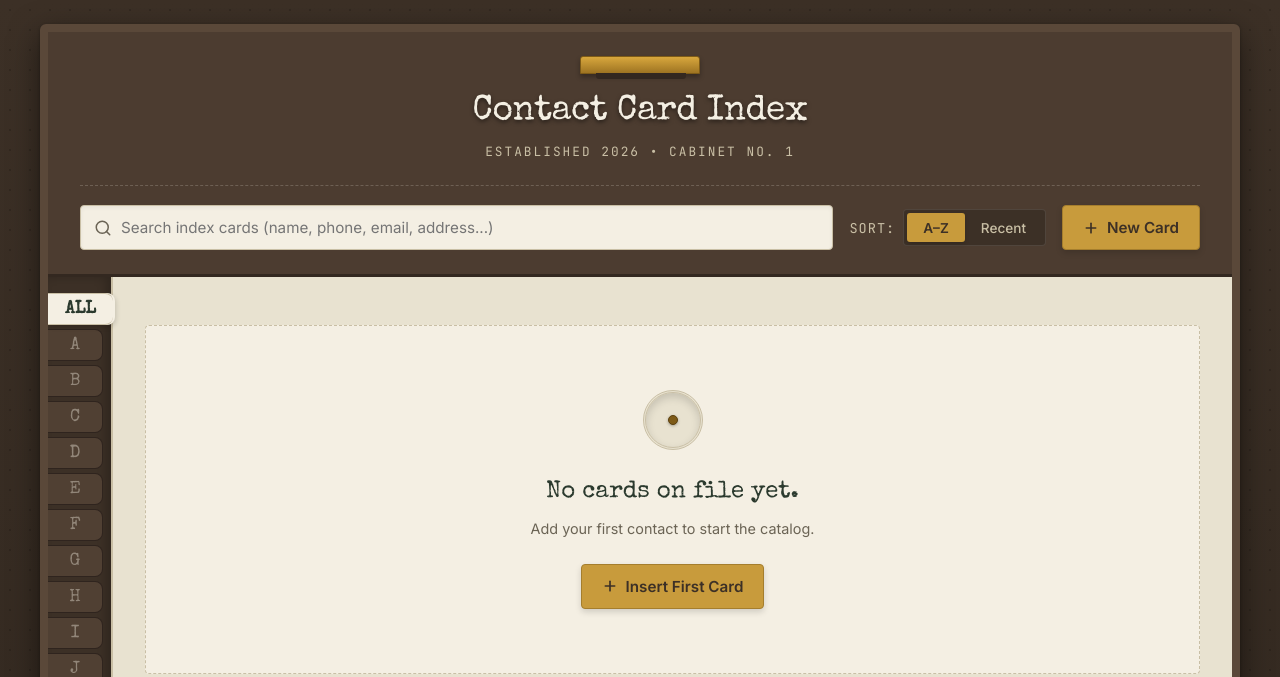
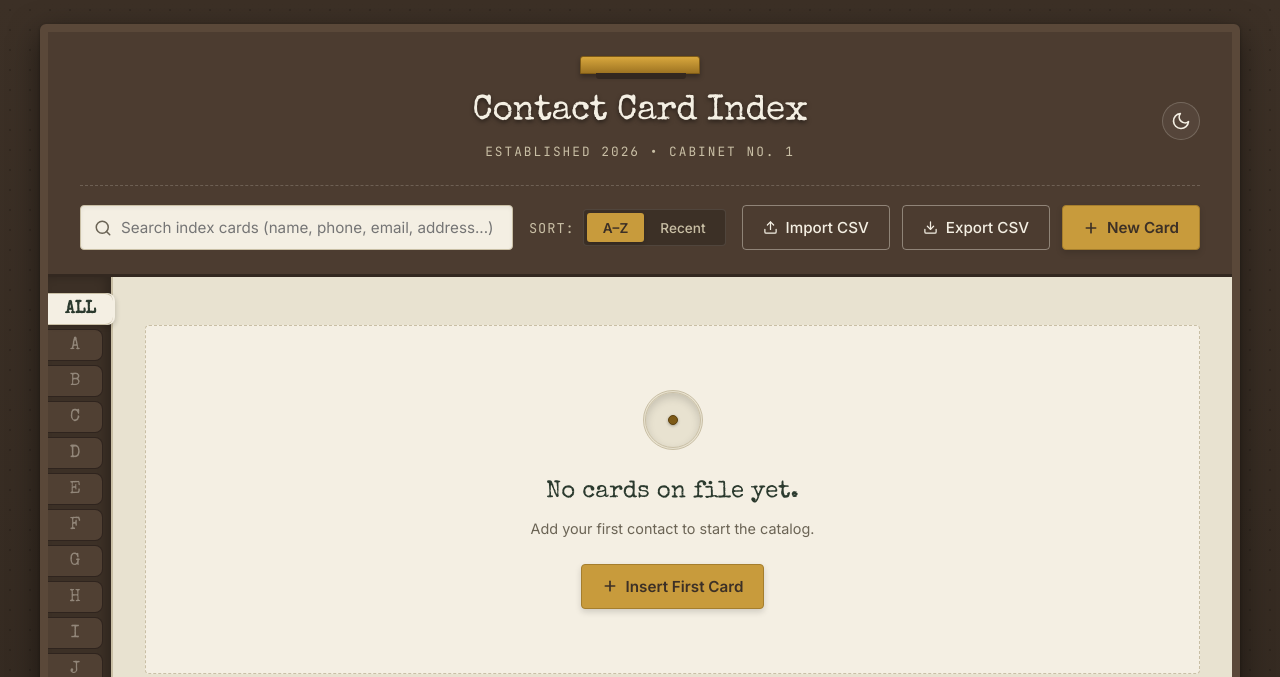
Before and after one commit to Rajiv6165/contact-book-web, a Flask app: page / in a window 1280 px wide. Shown: the top 677 px of the page. Run offline with Flask 3, Linux system fonts and the light colour scheme; data that the repository does not hold is empty.

Commit message:
Polish pass: notes field, CSV import/export, dark theme, hardening

```diff
--- a/contact_book_web/app.py
+++ b/contact_book_web/app.py
@@ -1,8 +1,10 @@
 import os
 import re
 import json
+import csv
+import io
 from datetime import datetime, timezone
-from flask import Flask, request, jsonify, render_template
+from flask import Flask, request, jsonify, render_template, make_response
 
 # SQLAlchemy database import
 from flask_sqlalchemy import SQLAlchemy
@@ -305,6 +307,141 @@ def toggle_favorite(contact_id):
 
     return jsonify(contact.to_dict())
 
+@app.route('/api/contacts/export', methods=['GET'])
+def export_contacts():
+    try:
+        contacts = Contact.query.order_by(db.func.lower(Contact.name).asc()).all()
+
+        output = io.StringIO()
+        writer = csv.writer(output)
+
+        # Write headers
+        writer.writerow(['name', 'phone', 'email', 'address', 'notes', 'favorite', 'created_at', 'updated_at'])
+
+        for c in contacts:
+            writer.writerow([
+                c.name,
+                c.phone or '',
+                c.email or '',
+                c.address or '',
+                c.notes or '',
+                'true' if c.favorite else 'false',
+                c.created_at.isoformat() if c.created_at else '',
+                c.updated_at.isoformat() if c.updated_at else ''
+            ])
+
+        response = make_response(output.getvalue())
+        response.headers["Content-Disposition"] = "attachment; filename=contacts.csv"
+        response.headers["Content-Type"] = "text/csv"
+        return response
+    except Exception as e:
+        app.logger.error(f"CSV export error: {str(e)}")
+        return jsonify({"errors": [f"Export failed: {str(e)}"]}), 500
+
+@app.route('/api/contacts/import', methods=['POST'])
+def import_contacts():
+    if 'file' not in request.files:
+        return jsonify({"errors": ["No file part in the request."]}), 400
+
+    file = request.files['file']
+    if file.filename == '':
+        return jsonify({"errors": ["No selected file."]}), 400
+
+    if not file.filename.endswith('.csv'):
+        return jsonify({"errors": ["Invalid file type. Only CSV files are allowed."]}), 400
+
+    imported_count = 0
+    skipped_count = 0
+    errors = []
+
+    try:
+        stream = io.StringIO(file.stream.read().decode("utf-8-sig"), newline=None)
+        reader = csv.reader(stream)
+
+        header = next(reader, None)
+        if not header:
+            return jsonify({"errors": ["Empty CSV file."]}), 400
+
+        header_map = {col.strip().lower(): idx for idx, col in enumerate(header)}
+
+        if 'name' not in header_map:
+            return jsonify({"errors": ["CSV file must contain a 'name' column."]}), 400
+
+        for row_idx, row in enumerate(reader, start=2):
+            if not row or all(val.strip() == '' for val in row):
+                continue
+
+            def get_val(col_name):
+                idx = header_map.get(col_name)
+                if idx is not None and idx < len(row):
+                    return row[idx].strip()
+                return ''
+
+            name = get_val('name')
+            if not name:
+                errors.append(f"Row {row_idx}: Name is required.")
+                continue
+
+            if len(name) > 120:
+                errors.append(f"Row {row_idx} ({name}): Name exceeds 120 characters.")
+                continue
+
+            existing = Contact.query.filter(db.func.lower(Contact.name) == name.lower()).first()
+            if existing:
+                skipped_count += 1
+                continue
+
+            phone = get_val('phone')
+            if phone and len(phone) > 40:
+                errors.append(f"Row {row_idx} ({name}): Phone number exceeds 40 characters.")
+                continue
+            if phone and not validate_phone(phone):
+                errors.append(f"Row {row_idx} ({name}): Phone number format is invalid.")
+                continue
+
+            email = get_val('email')
+            if email and len(email) > 160:
+                errors.append(f"Row {row_idx} ({name}): Email address exceeds 160 characters.")
+                continue
+            if email and not validate_email(email):
+                errors.append(f"Row {row_idx} ({name}): Email address format is invalid.")
+                continue
+
+            address = get_val('address')
+            if address and len(address) > 300:
+                errors.append(f"Row {row_idx} ({name}): Address exceeds 300 characters.")
+                continue
+
+            notes = get_val('notes')
+            if notes and len(notes) > 2000:
+                errors.append(f"Row {row_idx} ({name}): Notes exceed 2000 characters.")
+                continue
+
+            fav_val = get_val('favorite').lower()
+            favorite = fav_val in ['1', 'true', 'yes', 'y']
+
+            new_contact = Contact(
+                name=name,
+                phone=phone if phone else None,
+                email=email if email else None,
+                address=address if address else None,
+                notes=notes if notes else None,
+                favorite=favorite
+            )
+            db.session.add(new_contact)
+            imported_count += 1
+
+        db.session.commit()
+    except Exception as e:
+        db.session.rollback()
+        return jsonify({"errors": [f"Failed to process CSV file: {str(e)}"]}), 500
+
+    return jsonify({
+        "imported": imported_count,
+        "skipped": skipped_count,
+        "errors": errors
+    })
+
 # Serving SPA
 @app.route('/', methods=['GET'])
 def index():
--- a/contact_book_web/static/css/style.css
+++ b/contact_book_web/static/css/style.css
@@ -1237,3 +1237,144 @@ body {
         animation: none;
     }
 }
+
+/* --- Added hardended components and After Hours theme --- */
+.actions-group {
+    display: flex;
+    align-items: center;
+    gap: 0.75rem;
+}
+
+.action-btn-outline {
+    background-color: transparent;
+    color: #F4EFE3;
+    border: 1px solid rgba(244, 239, 227, 0.4);
+    padding: 0.75rem 1.25rem;
+    font-family: var(--font-body);
+    font-size: 0.95rem;
+    font-weight: 500;
+    border-radius: 4px;
+    cursor: pointer;
+    display: flex;
+    align-items: center;
+    gap: 0.5rem;
+    transition: all 0.15s ease;
+}
+
+.action-btn-outline:hover {
+    background-color: rgba(244, 239, 227, 0.15);
+    border-color: #F4EFE3;
+}
+
+.action-btn-outline:active {
+    transform: translateY(1px);
+}
+
+.theme-toggle-btn {
+    position: absolute;
+    right: 0;
+    top: 50%;
+    transform: translateY(-50%);
+    background-color: rgba(255, 255, 255, 0.05);
+    border: 1px solid rgba(244, 239, 227, 0.2);
+    border-radius: 50%;
+    width: 38px;
+    height: 38px;
+    display: flex;
+    align-items: center;
+    justify-content: center;
+    color: #F4EFE3;
+    cursor: pointer;
+    transition: all 0.15s ease;
+}
+
+.theme-toggle-btn:hover {
+    background-color: rgba(244, 239, 227, 0.15);
+    border-color: rgba(244, 239, 227, 0.5);
+    color: var(--tab-accent);
+    transform: translateY(-50%) scale(1.05);
+}
+
+/* After Hours Dark Theme Styles */
+[data-theme="dark"] {
+    --paper: #1B1511;           /* Deep dark walnut background */
+    --line: #3E3027;            /* Dark brown/border line */
+    --shadow: rgba(0, 0, 0, 0.3);
+    --shadow-deep: rgba(0, 0, 0, 0.5);
+    --tab-accent: #E0B550;      /* desaturated mustard for high contrast on dark */
+    --tab-accent-dark: #C69E42;
+}
+
+[data-theme="dark"] body {
+    background-color: #0F0B09;
+    background-image: radial-gradient(rgba(255, 255, 255, 0.02) 1px, transparent 1px),
+                      linear-gradient(to bottom, #0F0B09, #080605);
+}
+
+[data-theme="dark"] .rolodex-container {
+    border-color: #2F241F;
+    box-shadow: 0 10px 40px rgba(0, 0, 0, 0.7);
+}
+
+[data-theme="dark"] .cabinet-header {
+    background-color: #17110E;
+    border-bottom: 3px solid #0F0B09;
+}
+
+[data-theme="dark"] .alphabet-rail {
+    background-color: #110D0A;
+    border-right-color: #241D17;
+    box-shadow: inset -5px 0 10px rgba(0, 0, 0, 0.4);
+}
+
+[data-theme="dark"] .alpha-tab {
+    background-color: #201712;
+    border-color: #110D0A;
+    color: rgba(244, 239, 227, 0.25);
+}
+
+[data-theme="dark"] .alpha-tab.active-letter {
+    background-color: #4C3C30;
+    color: #F4EFE3;
+}
+
+[data-theme="dark"] .alpha-tab.active-letter:hover {
+    background-color: var(--tab-accent);
+    color: #17110E;
+}
+
+[data-theme="dark"] .alpha-tab.selected-filter {
+    background-color: var(--card); /* Remains cream index card theme */
+    color: var(--ink);
+    box-shadow: 2px 0 0 var(--card), 3px 2px 5px rgba(0, 0, 0, 0.3);
+}
+
+[data-theme="dark"] .cabinet-footer {
+    background-color: #110D0A;
+    border-top-color: #080605;
+    color: #8C7866;
+}
+
+[data-theme="dark"] .control-label {
+    color: #8C7866;
+}
+
+[data-theme="dark"] .sort-btn:not(.active) {
+    color: #A29080;
+}
+
+[data-theme="dark"] .sort-btn:not(.active):hover {
+    color: #FFF;
+}
+
+[data-theme="dark"] .modal-overlay {
+    background-color: rgba(12, 9, 7, 0.75);
+}
+
+[data-theme="dark"] .modal-card-header {
+    background-color: #17110E;
+}
+
+[data-theme="dark"] .close-modal-btn:hover {
+    color: var(--tab-accent);
+}
--- a/contact_book_web/static/js/app.js
+++ b/contact_book_web/static/js/app.js
@@ -10,7 +10,8 @@ const state = {
     sortBy: 'name',
     activeLetter: 'ALL',
     isLoading: false,
-    focusedElementBeforeModal: null
+    focusedElementBeforeModal: null,
+    theme: 'light'
 };
 
 // DOM Elements
@@ -124,6 +125,35 @@ function setupEventListeners() {
     retryBtn.addEventListener('click', () => {
         fetchContacts();
     });
+
+    // Theme toggle button
+    const themeToggleBtn = document.getElementById('theme-toggle-btn');
+    if (themeToggleBtn) {
+        // Initialize state button icon to moon (since we are in light theme and click switches to dark)
+        themeToggleBtn.innerHTML = `
+            <svg width="20" height="20" viewBox="0 0 24 24" fill="none" stroke="currentColor" stroke-width="2" stroke-linecap="round" stroke-linejoin="round"><path d="M21 12.79A9 9 0 1 1 11.21 3 7 7 0 0 0 21 12.79z"></path></svg>
+        `;
+        themeToggleBtn.setAttribute('aria-label', 'Switch to After Hours dark theme');
+        themeToggleBtn.addEventListener('click', toggleTheme);
+    }
+
+    // CSV Export button
+    const exportCsvBtn = document.getElementById('export-csv-btn');
+    if (exportCsvBtn) {
+        exportCsvBtn.addEventListener('click', () => {
+            window.location.href = '/api/contacts/export';
+        });
+    }
+
+    // CSV Import button and file input
+    const importCsvBtn = document.getElementById('import-csv-btn');
+    const importCsvFile = document.getElementById('import-csv-file');
+    if (importCsvBtn && importCsvFile) {
+        importCsvBtn.addEventListener('click', () => {
+            importCsvFile.click();
+        });
+        importCsvFile.addEventListener('change', handleImportCsv);
+    }
 }
 
 // Debounce helper
@@ -359,11 +389,17 @@ function createContactCardElement(contact) {
 
     cardTop.appendChild(detailsDiv);
 
-    // Notes
-    if (contact.notes) {
+    // Notes preview (first ~60 characters, ellipsis if longer)
+    if (contact.notes && contact.notes.trim()) {
         const notesDiv = document.createElement('div');
         notesDiv.className = 'contact-notes';
-        notesDiv.textContent = contact.notes;
+
+        const trimmed = contact.notes.trim();
+        if (trimmed.length > 60) {
+            notesDiv.textContent = trimmed.substring(0, 60) + '...';
+        } else {
+            notesDiv.textContent = trimmed;
+        }
         cardTop.appendChild(notesDiv);
     }
 
@@ -806,3 +842,68 @@ function escapeHtml(text) {
     };
     return text.replace(/[&<>"']/g, m => map[m]);
 }
+
+// Session-only theme toggle
+function toggleTheme() {
+    state.theme = (state.theme === 'light') ? 'dark' : 'light';
+    document.documentElement.setAttribute('data-theme', state.theme);
+
+    const themeBtn = document.getElementById('theme-toggle-btn');
+    if (themeBtn) {
+        if (state.theme === 'dark') {
+            themeBtn.innerHTML = `
+                <svg width="20" height="20" viewBox="0 0 24 24" fill="none" stroke="currentColor" stroke-width="2" stroke-linecap="round" stroke-linejoin="round"><circle cx="12" cy="12" r="5"></circle><line x1="12" y1="1" x2="12" y2="3"></line><line x1="12" y1="21" x2="12" y2="23"></line><line x1="4.22" y1="4.22" x2="5.64" y2="5.64"></line><line x1="18.36" y1="18.36" x2="19.78" y2="19.78"></line><line x1="1" y1="12" x2="3" y2="12"></line><line x1="21" y1="12" x2="23" y2="12"></line><line x1="4.22" y1="19.78" x2="5.64" y2="18.36"></line><line x1="18.36" y1="5.64" x2="19.78" y2="4.22"></line></svg>
+            `;
+            themeBtn.setAttribute('aria-label', 'Switch to Reading Room light theme');
+            showToast('After Hours theme active', 'success');
+        } else {
+            themeBtn.innerHTML = `
+                <svg width="20" height="20" viewBox="0 0 24 24" fill="none" stroke="currentColor" stroke-width="2" stroke-linecap="round" stroke-linejoin="round"><path d="M21 12.79A9 9 0 1 1 11.21 3 7 7 0 0 0 21 12.79z"></path></svg>
+            `;
+            themeBtn.setAttribute('aria-label', 'Switch to After Hours dark theme');
+            showToast('Reading Room theme active', 'success');
+        }
+    }
+}
+
+// CSV import execution
+async function handleImportCsv(e) {
+    const file = e.target.files[0];
+    if (!file) return;
+
+    const inputElement = e.target;
+    const formData = new FormData();
+    formData.append('file', file);
+
+    showToast('Parsing CSV upload...', 'success');
+
+    try {
+        const response = await fetch('/api/contacts/import', {
+            method: 'POST',
+            body: formData
+        });
+
+        const data = await response.json();
+        inputElement.value = '';
+
+        if (!response.ok) {
+            const errors = data.errors || ['Import processing failed.'];
+            showToast(`Import failed: ${errors.join(', ')}`, 'danger');
+            return;
+        }
+
+        const summary = `Imported ${data.imported} cards, skipped ${data.skipped} duplicates.`;
+        showToast(summary, 'success');
+
+        if (data.errors && data.errors.length > 0) {
+            showToast(`Import warnings present. Check console.`, 'danger');
+            console.warn('CSV Row Warnings:', data.errors);
+        }
+
+        fetchContacts();
+    } catch (err) {
+        console.error('Import upload error:', err);
+        inputElement.value = '';
+        showToast('Filing failed. Server error occurred.', 'danger');
+    }
+}
--- a/contact_book_web/templates/index.html
+++ b/contact_book_web/templates/index.html
@@ -22,6 +22,9 @@
                 <div class="drawer-handle"></div>
                 <h1 class="brand-title">Contact Card Index</h1>
                 <p class="brand-subtitle">Established 2026 • Cabinet No. 1</p>
+                <button type="button" id="theme-toggle-btn" class="theme-toggle-btn" aria-label="Toggle After Hours Dark Theme">
+                    <svg width="20" height="20" viewBox="0 0 24 24" fill="none" stroke="currentColor" stroke-width="2" stroke-linecap="round" stroke-linejoin="round"><path d="M21 12.79A9 9 0 1 1 11.21 3 7 7 0 0 0 21 12.79z"></path></svg>
+                </button>
             </div>
 
             <div class="controls-row">
@@ -47,11 +50,22 @@
                     </div>
                 </div>
 
-                <!-- Create Button -->
-                <button type="button" id="new-contact-btn" class="action-btn-primary">
-                    <svg width="16" height="16" viewBox="0 0 24 24" fill="none" stroke="currentColor" stroke-width="2.5" stroke-linecap="round" stroke-linejoin="round"><line x1="12" y1="5" x2="12" y2="19"></line><line x1="5" y1="12" x2="19" y2="12"></line></svg>
-                    <span>New Card</span>
-                </button>
+                <!-- Actions Group -->
+                <div class="actions-group">
+                    <input type="file" id="import-csv-file" accept=".csv" style="display: none;">
+                    <button type="button" id="import-csv-btn" class="action-btn-outline" aria-label="Import contacts from CSV">
+                        <svg width="15" height="15" viewBox="0 0 24 24" fill="none" stroke="currentColor" stroke-width="2" stroke-linecap="round" stroke-linejoin="round"><path d="M21 15v4a2 2 0 0 1-2 2H5a2 2 0 0 1-2-2v-4"></path><polyline points="17 8 12 3 7 8"></polyline><line x1="12" y1="3" x2="12" y2="15"></line></svg>
+                        <span>Import CSV</span>
+                    </button>
+                    <button type="button" id="export-csv-btn" class="action-btn-outline" aria-label="Export contacts to CSV">
+                        <svg width="15" height="15" viewBox="0 0 24 24" fill="none" stroke="currentColor" stroke-width="2" stroke-linecap="round" stroke-linejoin="round"><path d="M21 15v4a2 2 0 0 1-2 2H5a2 2 0 0 1-2-2v-4"></path><polyline points="7 10 12 15 17 10"></polyline><line x1="12" y1="15" x2="12" y2="3"></line></svg>
+                        <span>Export CSV</span>
+                    </button>
+                    <button type="button" id="new-contact-btn" class="action-btn-primary">
+                        <svg width="16" height="16" viewBox="0 0 24 24" fill="none" stroke="currentColor" stroke-width="2.5" stroke-linecap="round" stroke-linejoin="round"><line x1="12" y1="5" x2="12" y2="19"></line><line x1="5" y1="12" x2="19" y2="12"></line></svg>
+                        <span>New Card</span>
+                    </button>
+                </div>
             </div>
         </header>
 
```
Also changed, not shown: contact_book_web/test_app.py (added, +147 -0 lines), README.md.
